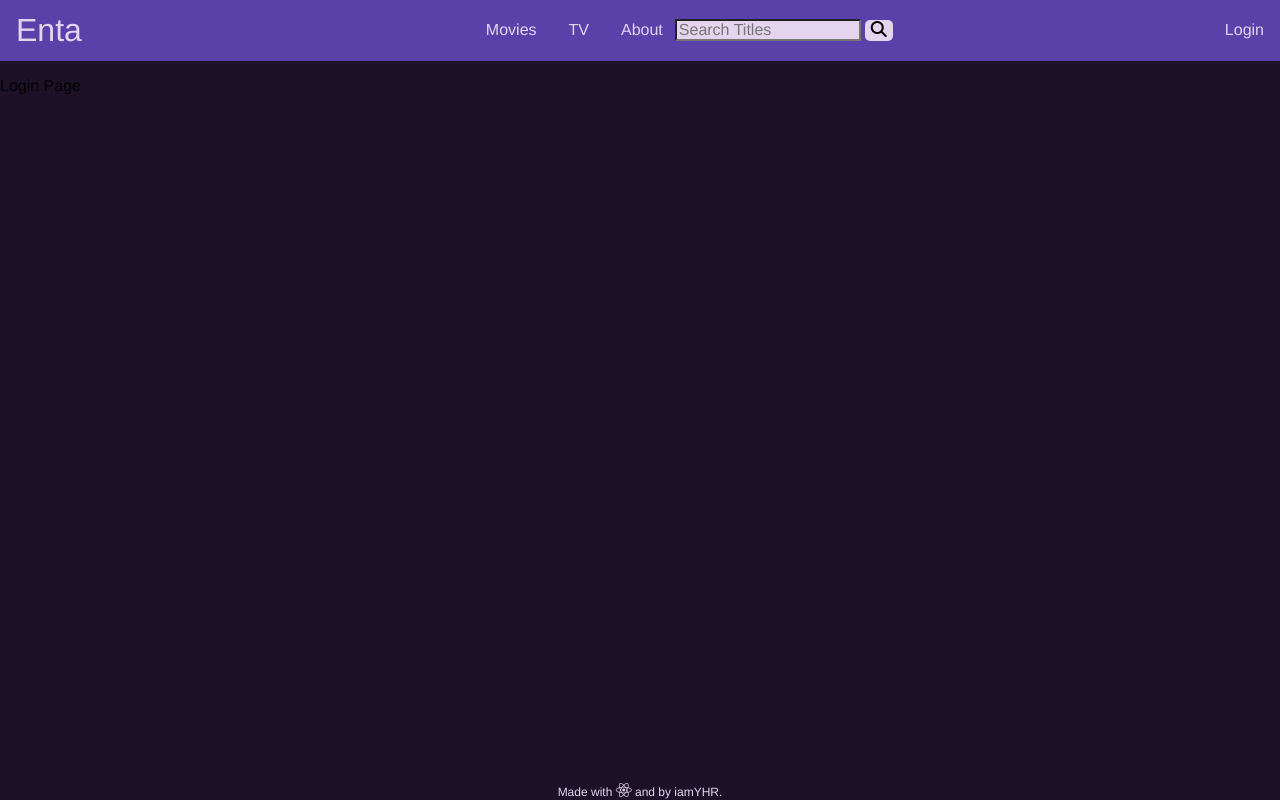
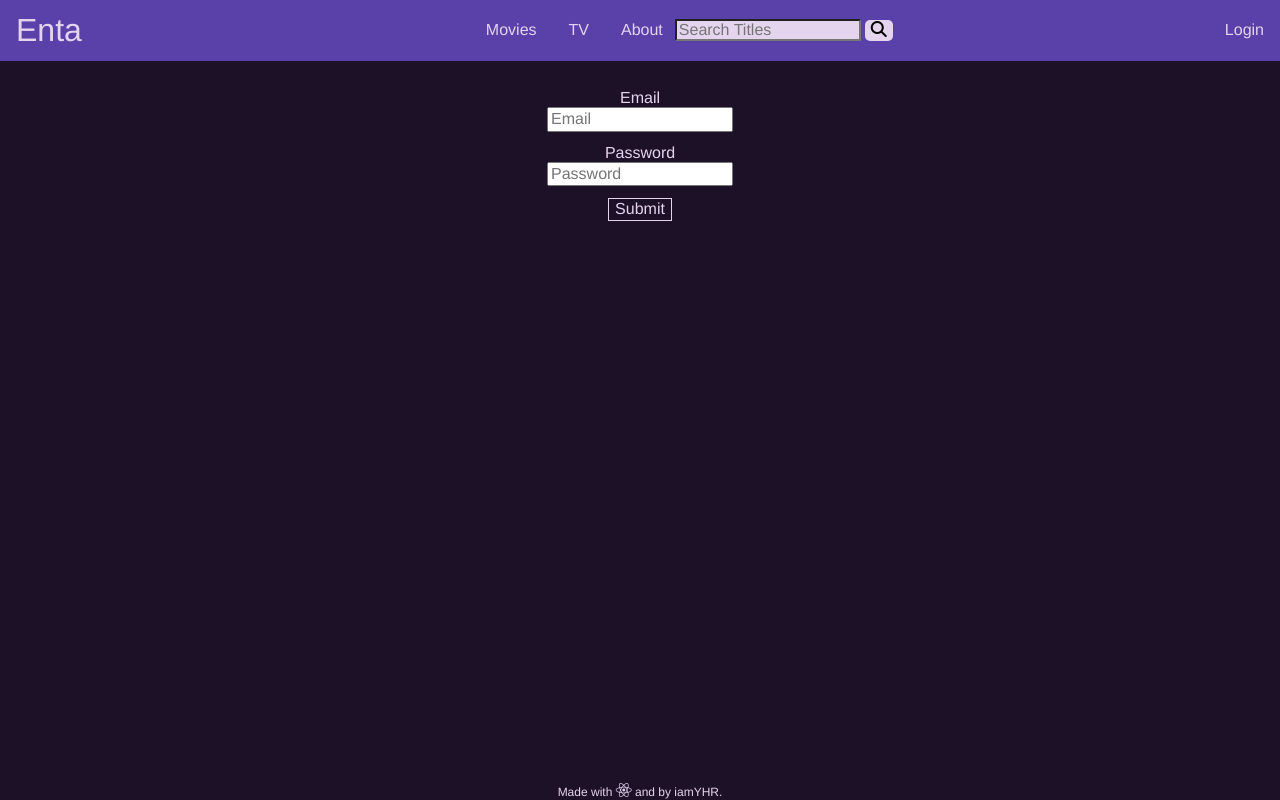
Before and after one commit to yaralahruthik/enta, a React (Create React App) app: page /login in a window 1280 px wide. Built offline with nearby package versions, Linux system fonts and the light colour scheme.

Commit message:
login page and form component

```diff
--- a/package.json
+++ b/package.json
@@ -6,6 +6,7 @@
     "@testing-library/jest-dom": "^5.12.0",
     "@testing-library/react": "^11.2.6",
     "@testing-library/user-event": "^12.8.3",
+    "formik": "^2.2.6",
     "normalize.css": "^8.0.1",
     "react": "^17.0.2",
     "react-dom": "^17.0.2",
--- /dev/null
+++ b/src/components/Form/Form.js
@@ -0,0 +1,66 @@
+import { useFormik } from 'formik';
+
+const validate = values => {
+	const errors = {};
+
+	if (!values.email) {
+		errors.email = 'Required';
+	} else if (!/^[A-Z0-9._%+-]+@[A-Z0-9.-]+\.[A-Z]{2,4}$/i.test(values.email)) {
+		errors.email = 'Invalid email address';
+	}
+
+	if (!values.password) {
+		errors.password = 'Required';
+	} else if (values.password.length < 6) {
+		errors.password = 'Must be greater than 6 characters';
+	}
+
+	return errors;
+}
+
+const Form = () => {
+	const formik = useFormik({
+		initialValues: {
+			email: '',
+			password: ''
+		},
+		validate,
+		onSubmit: (values) => {
+			alert(JSON.stringify(values, null, 2));
+		},
+	});
+	return (
+		<form className='form' onSubmit={formik.handleSubmit}>
+			<label htmlFor='email'>Email</label>
+			<input
+				id='email'
+				name='email'
+				type='email'
+				placeholder='Email'
+				onChange={formik.handleChange}
+				onBlur={formik.handleBlur}
+				value={formik.values.email}
+			/>
+			{formik.touched.email && formik.errors.email && (
+				<div>{formik.errors.email}</div>
+			)}
+			<label htmlFor='password'>Password</label>
+			<input
+				id='password'
+				name='password'
+				type='password'
+				placeholder='Password'
+				onChange={formik.handleChange}
+				onBlur={formik.handleBlur}
+				value={formik.values.password}
+			/>
+			{formik.touched.password && formik.errors.password && (
+				<div>{formik.errors.password}</div>
+			)}
+
+			<button type='submit'>Submit</button>
+		</form>
+	);
+};
+
+export default Form;
--- a/src/pages/Login.js
+++ b/src/pages/Login.js
@@ -1,5 +1,11 @@
-const Login = () => {
-	return <div>Login Page</div>;
+import Form from '../components/Form/Form';
+
+const Login = (props) => {
+	return (
+		<div className='login'>
+			<Form />
+		</div>
+	);
 };
 
 export default Login;
--- /dev/null
+++ b/src/styles/pages/_Login.scss
@@ -0,0 +1,23 @@
+.form {
+  display: flex;
+  flex-direction: column;
+  justify-content: center;
+  align-items: center;
+
+  label {
+    color: $languid-lavender;
+    margin: $s-size 0 0 0;
+  }
+
+  button {
+    margin: $s-size 0 0 0;
+    background: transparent;
+    color: $languid-lavender;
+    border: 1px solid $languid-lavender;
+  }
+
+  button:hover {
+    color: $plump-purple;
+    border: 1px solid $plump-purple;
+  }
+}
--- a/src/styles/styles.scss
+++ b/src/styles/styles.scss
@@ -12,3 +12,4 @@
 @import './pages/Movies';
 @import './pages/TV';
 @import './pages/About';
+@import './pages/Login';
```
Also changed, not shown: 1 other file (tests, documents, lock files or other folders).
